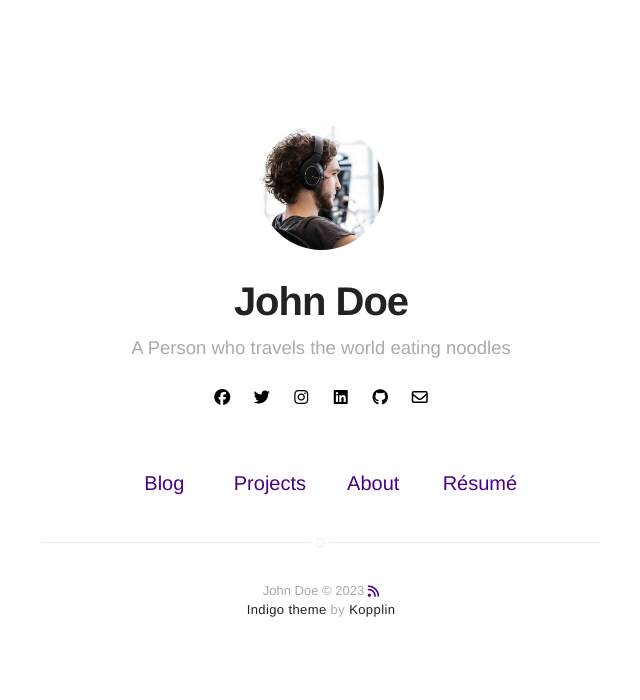
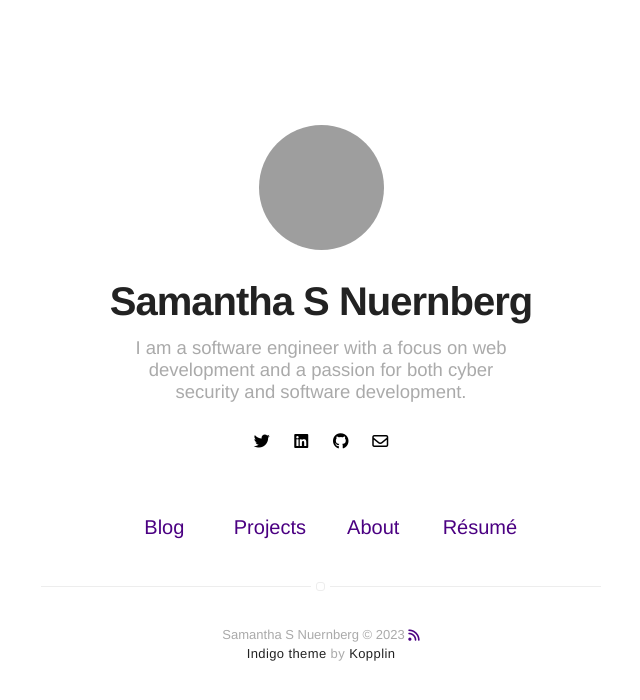
Before and after one commit to ssnuernberg/ssnuernberg.github.io, a Jekyll site: the page built from index.html, in a window 1280 px wide. Shown: the top 700 px of the page, without its empty margins (319-959 px from the left). Built offline with Jekyll 4.4.1, drawn with Linux system fonts in a browser that asks for light colours; nearby versions of some CDN libraries; grey boxes are pictures that could not be loaded.

Commit message:
Update _config.yml

```diff
--- a/_config.yml
+++ b/_config.yml
@@ -1,14 +1,14 @@
 # main text of home
-title: John Doe
-bio: A Person who travels the world eating noodles
+title: Samantha S Nuernberg
+bio: I am a software engineer with a focus on web development and a passion for both cyber security and software development.
 
 # twitter summary info
 description: A blog about technology and stuff related
 
 # if it's an external image, update below for true
 # better with square images
-external-image: false
-picture: assets/images/profile.jpg
+external-image: true
+picture: https://avatars0.githubusercontent.com/u/28636100?v=4
 
 # your site color theme, true for dark theme,
 # false to light theme, auto to switch with system.
@@ -20,8 +20,7 @@ resume: true
 resume-external: true
 resume-url: https://google.com/?q=my+resume
 
-url: https://sergiokopplin.github.io/indigo
-# your url: https://USERNAME.github.io
+url: https://ssnuernberg.github.io
 
 permalink: /:title/
 
@@ -30,30 +29,24 @@ permalink: /:title/
 
 # if you don't want comments in your posts, leave categories empty
 disqus:
-  shortname: github # enter this from your disqus account
+  shortname: ssnuernberg # enter this from your disqus account
   categories: [blog, project] # only show disqus for posts that have these categories
 
 # if you don't have any of social below, comment the line
-facebook: myfacebook
-twitter: mytwitter
-instagram: myinstagram
-linkedin: mylinkedin
-github: mygithub
-email: myemail@gmail.com
+# facebook: myfacebook
+twitter: ssnuernberg
+# instagram: myinstagram
+linkedin: ssnuernberg
+github: ssnuernberg
+email: ssnuernberg@gmail.com
 
 authors:
-  johndoe:
-    name: John Doe
-    bio: A Man who travels the world eating noodles
-    external-image: false
-    picture: assets/images/profile.jpg
-    twitter: johndoe
-  jamesfoster:
-    name: James Foster
-    bio: A Man who develops software with coffee
-    external-image: false
-    picture: assets/images/james.jpg
-    twitter: jamesfoster
+  ssnuernberg:
+    name: Samantha S Nuernberg
+    bio: I am a software engineer with a focus on web development and a passion for both cyber security and software development.
+    external-image: true
+    picture: https://avatars0.githubusercontent.com/u/28636100?v=4
+    twitter: ssnuernberg
 
 # do you want a larger site? change the option below
 # options: [normal, large] | default: normal
```
